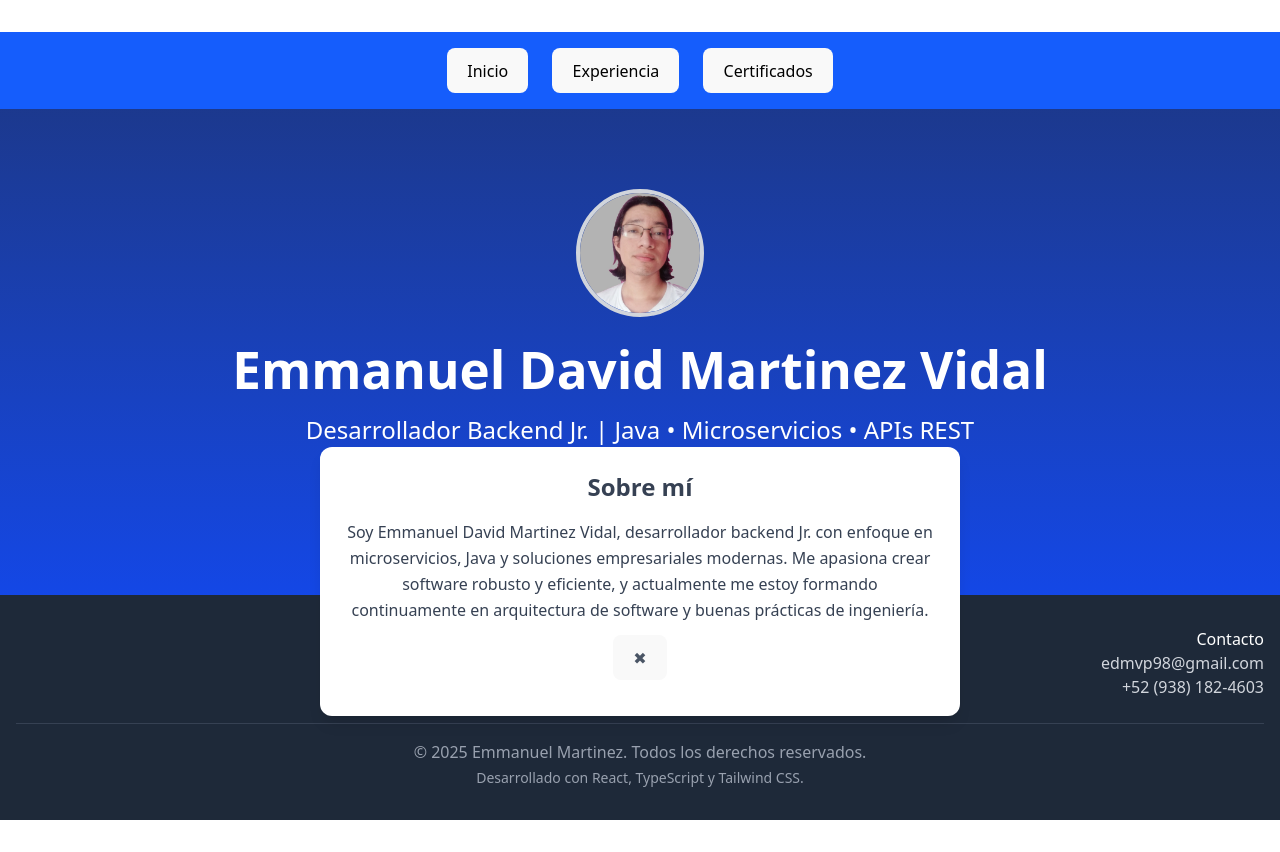
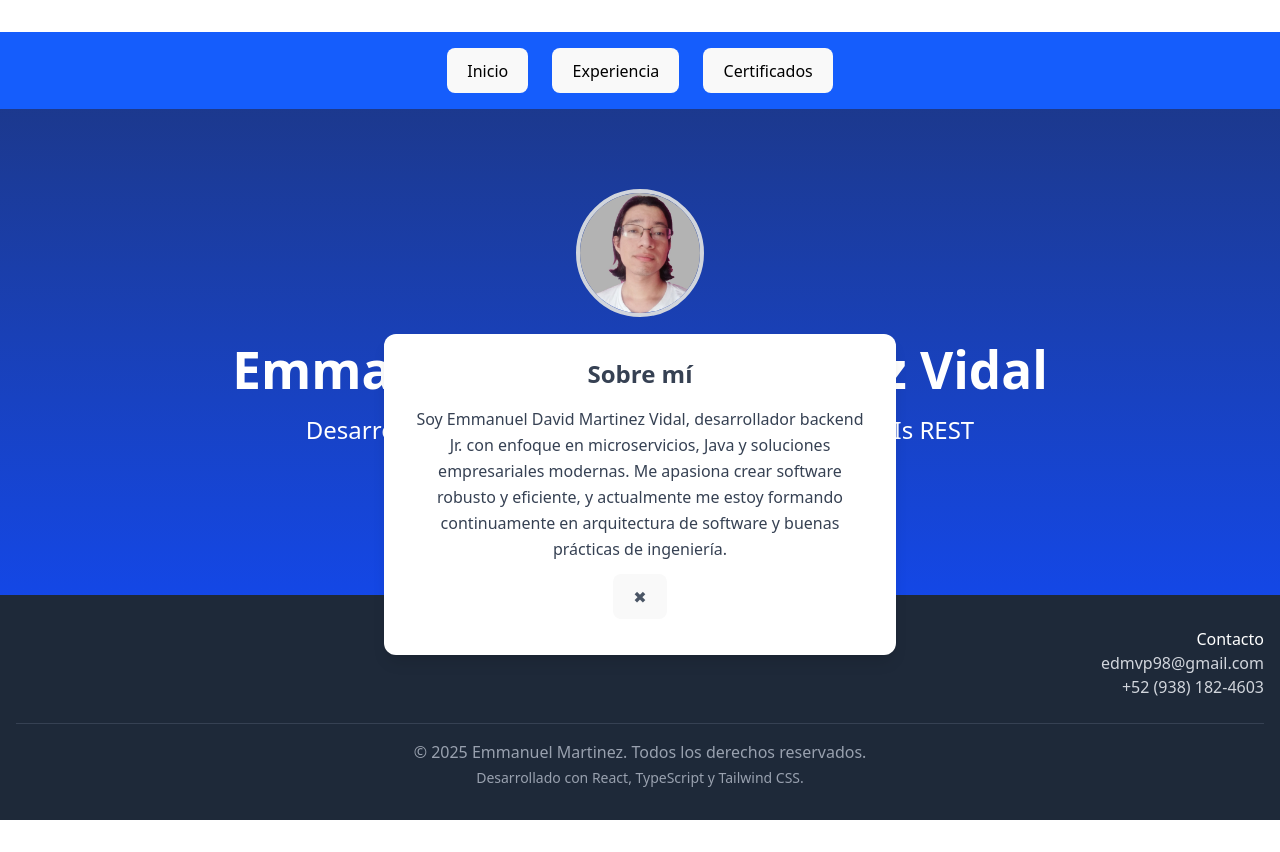
Before and after one commit to Bluedigi10/cv-emma, a React (Vite) app: page / in a window 1280 px wide. Both pictures are taken after a click on the button "Sobre mí". Built offline with nearby package versions, Linux system fonts and the light colour scheme.

Commit message:
arreglada ventana emergente 'sobre mi' en movil

```diff
--- a/src/pages/home.tsx
+++ b/src/pages/home.tsx
@@ -10,8 +10,8 @@ export default function Home() {
     if (buttonRef.current) {
       const rect = buttonRef.current.getBoundingClientRect();
       setModalPosition({
-        top: rect.top - rect.height / 2 + window.scrollY,
-        left: rect.left + rect.width / 2 + window.screenX
+        top: rect.top - rect.height * 3,
+        left: rect.left + rect.width / 2
       });
     }
     setIsAboutOpen(true);
@@ -45,13 +45,14 @@ export default function Home() {
         </button>
       </div>
       {isAboutOpen && (
-        <div className="fixed inset-0 bg-none bg-opacity-90 flex items-center justify-center z-50">
+        <div className="fixed inset-0 bg-opacity-100 z-50 flex items-center justify-center">
           <div
-            className="absolute bg-white p-6 rounded-xl shadow-lg animate-slide-from-button"
+            className="fixed bg-white p-6 rounded-xl shadow-lg animate-slide-from-button max-w-[90%] w-full sm:max-w-lg overflow-y-auto"
             style={{
               top: modalPosition.top,
               left: modalPosition.left,
               transform: 'translate(-50%, -50%)', // centrar horizontalmente sobre el botón
+              maxHeight: '90vh',
             }}
           >
             <h2 className="text-gray-700 text-2xl font-bold mb-4">Sobre mí</h2>
```
